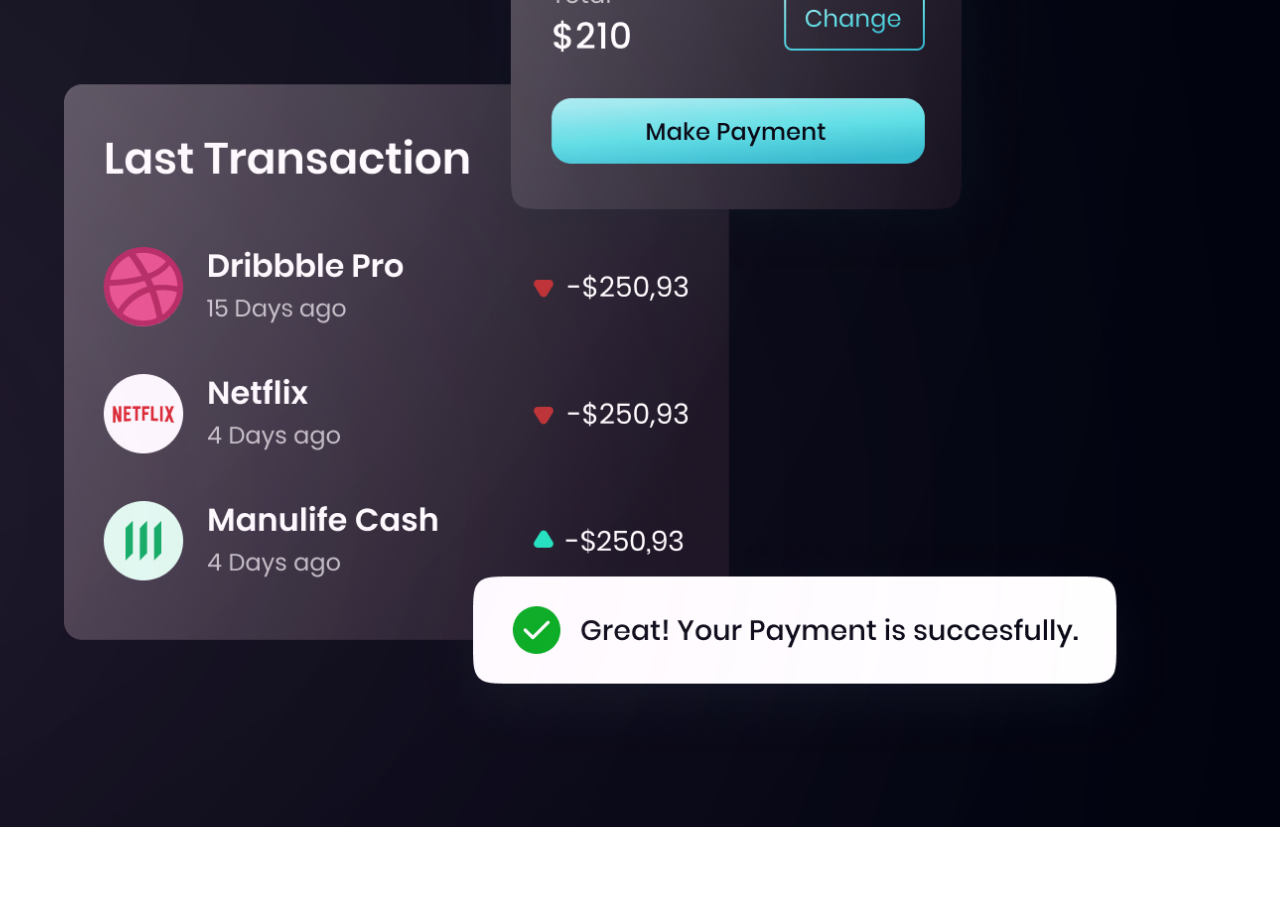
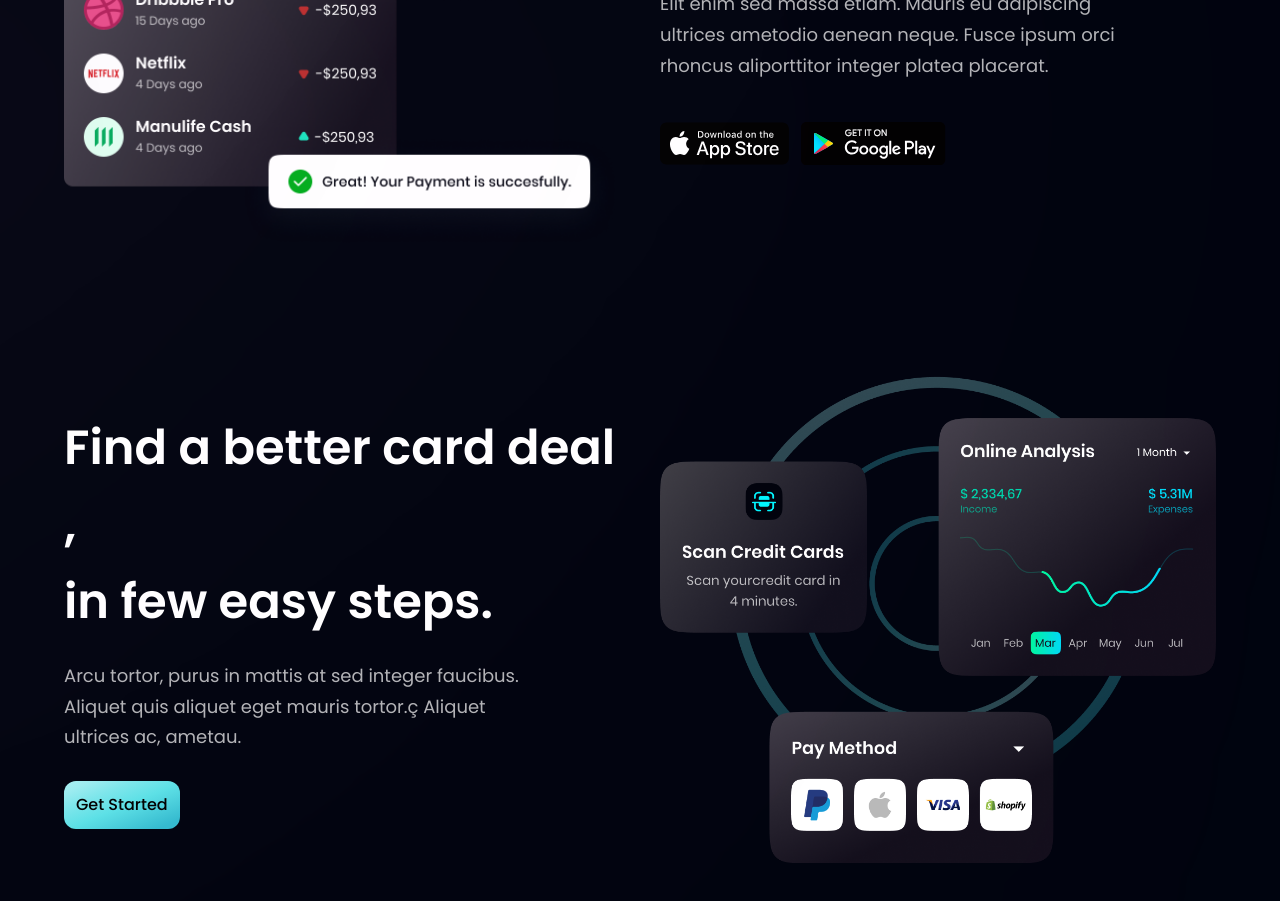
Before and after one commit to Soum-ik/MordenUI, a React (Vite) app: page / in a window 1280 px wide. Shown: the part 1820-2721 px from the top of the page. Before the commit the page ends 2647 px from the top, so only its background shows below. Built offline with nearby package versions, Linux system fonts and the light colour scheme.

Commit message:
billing section done

```diff
--- a/src/App.jsx
+++ b/src/App.jsx
@@ -1,5 +1,6 @@
 import Billing from "./components/Billing";
 import Busnicess from "./components/Busnicess";
+import Card from "./components/Card";
 import Hero from "./components/Hero";
 import Navbar from "./components/Navbar";
 import Status from "./components/Status";
@@ -20,9 +21,10 @@ const App = () => (
     </div>
     <div className={` bg-primary ${styles.paddingX} ${styles.flexCenter}`}>
       <div className={` bg-primary ${styles.boxWidth}`}>
-        <Status/>
-        <Busnicess/>
-        <Billing/>
+        <Status />
+        <Busnicess />
+        <Billing />
+        <Card />
       </div>
     </div>
   </div>
--- a/src/components/Billing.jsx
+++ b/src/components/Billing.jsx
@@ -1,16 +1,23 @@
 import { google, apple, bill } from "../assets";
-import styles, { layout } from "../style/style";
+import { layout } from "../style/style";
+import { Custom } from "./Custom";
+import DowloadButton from "./Download";
+
+const data = {
+  title: "Easily control your",
+  subTitle: "billing & invoicing. ",
+  paragraph:
+    "Elit enim sed massa etiam. Mauris eu adipiscing ultrices ametodio aenean neque. Fusce ipsum orci rhoncus aliporttitor integer platea placerat.",
+};
 
 const Billing = () => (
   <section className={`${layout.sectionReverse}`}>
     <div className={`${layout.sectionImgReverse}`}>
-      <div className=" absolute -left-1/2 top-0 white__gradient z-0 w-[50%] h-[50%] rounded-full"></div>
-      <div className=" absolute -left-1/2 bottom-0 pink__gradient z-2 w-[50%] h-[50%] rounded-full"></div>
+      <div className=" absolute -left-1/2 top-0 white__gradient z-30 w-[50%] h-[50%] rounded-full"></div>
+      <div className=" absolute -left-1/2 bottom-0 pink__gradient z-20 w-[50%] h-[50%] rounded-full"></div>
       <img src={bill} alt="" />
     </div>
-    <div>
-      <h1></h1>
-    </div>
+    <Custom title={data.title} brTitle={data.subTitle} paragraph={data.paragraph} dButton={DowloadButton} />
   </section>
 );
 export default Billing;
--- a/src/components/Busnicess.jsx
+++ b/src/components/Busnicess.jsx
@@ -2,7 +2,7 @@ import React from "react";
 import { features } from "../contents/static";
 import styles, { layout } from "../style/style";
 import Button from "./Button";
-import { Custom } from "../assets/Custom";
+import { Custom } from "../components/Custom";
 
 const data = {
   paragraph: `With the right credit card, you can improve your financial life by
@@ -46,7 +46,7 @@ const Busnicess = () => (
 
     {/* right side */}
     <div className={`${layout.sectionImg} flex-col`}>
-      {features.map((feature, _index) => (
+      {features.map((feature) => (
         <Feature key={feature.id} {...feature} />
       ))}
     </div>
--- a/src/components/Card.jsx
+++ b/src/components/Card.jsx
@@ -1,9 +1,21 @@
-import React from 'react'
+import { Custom } from "./Custom";
+import Button from "./Button";
+import styles, { layout } from "../style/style";
+import { card } from "../assets";
 
-function Card() {
-  return (
-    <div>Card</div>
-  )
-}
+const data = {
+  title: " Find a better card deal ,",
+  subTitle: "in few easy steps.",
+  paraghrap:
+    "Arcu tortor, purus in mattis at sed integer faucibus. Aliquet quis aliquet eget mauris tortor.ç Aliquet ultrices ac, ametau.",
+};
 
-export default Card
+const Card = () => (
+  <section className={`${layout.section}`}>
+    <Custom title={data.title} brTitle={data.subTitle} paragraph={data.paraghrap} Button={Button}/>
+    <div className={`${layout.sectionImg}`}>
+        <img src={card} alt="" />
+    </div>
+  </section>
+);
+export default Card;
--- a/src/assets/Custom.jsx
+++ b/src/components/Custom.jsx
@@ -1,16 +1,18 @@
 import React from "react";
-import Button from "../components/Button";
+import Button from "./Button";
 import styles, { layout } from "../style/style";
+import DowloadButton from "./Download";
 
-export const Custom = ({ title, brTitle, paragraph, Button}) => {
+export const Custom = ({ title, brTitle, paragraph, Button, dButton }) => {
   return (
     <div className={layout.sectionInfo}>
       <h2 className={styles.heading2}>
         {title}
-        <span className=" hidden sm:block">{brTitle}</span>
+        <span className=" hidden sm:block ">{brTitle}</span>
       </h2>
       <p className={`${styles.paragraph} max-w-[480px] mt-5`}>{paragraph}</p>
-      {Button && <Button style={"mt-7"} />}
+      {Button && <Button style={"mt-7 "} />}
+      {dButton && <DowloadButton />}
     </div>
   );
 };
--- a/src/components/Download.jsx
+++ b/src/components/Download.jsx
@@ -1,10 +1,11 @@
-import { apple, google } from "../assets"
+import { apple, google } from "../assets";
 
 const DowloadButton = () => (
-    <div className=" p-4 flex flex-1 flex-row items-center justify-centerc">
-        <div>
-            <img  alt="" />
-        </div>
-    </div>
-)
-export default DowloadButton
+  //   <div className="flex flex-1 flex-row items-center justify-centerc">
+  <div className=" flex flex-row mt-10 gap-3">
+    <img src={apple} alt="" />
+    <img src={google} alt="" />
+  </div>
+  //   </div>
+);
+export default DowloadButton;
--- a/src/style/style.js
+++ b/src/style/style.js
@@ -19,7 +19,7 @@ const styles = {
     section: `flex md:flex-row flex-col ${styles.paddingY}`,
     sectionReverse: `flex md:flex-row flex-col-reverse ${styles.paddingY}`,
 
-    sectionImgReverse: `flex-1 flex ${styles.flexCenter} md:mr-10 mr-0 md:mt-0 mt-10 relative`,
+    sectionImgReverse: `flex-1 flex justify-between md:mr-10 mr-0 md:mt-0 mt-10 relative`,
     sectionImg: `flex-1 flex ${styles.flexCenter} md:ml-10 ml-0 md:mt-0 mt-10 relative`,
 
     sectionInfo: `flex-1 ${styles.flexStart} flex-col`,
--- a/tailwind.config.js
+++ b/tailwind.config.js
@@ -14,6 +14,7 @@ export default {
       },
     },
     screens: {
+      xxxS: "390px",
       xs: "480px",
       ss: "620px",
       sm: "768px",
```
